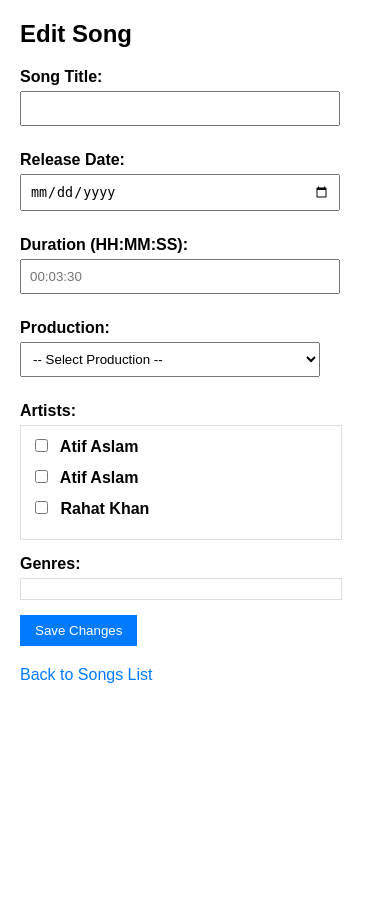
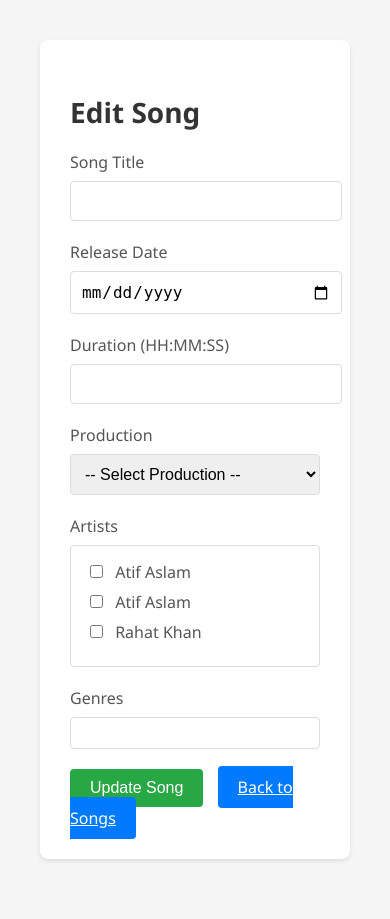
Before and after one commit to jamalihassan0307/Django-Migration-And-Model-Detailed-Basic-Code, a Django app: template myapp/templates/song/edit_song.html in a window 390 px wide. Before the commit the page ends 683 px from the top, so only its background shows below. Run offline with Django 5.2, Linux system fonts and the light colour scheme; the template is opened without the code that fills it: values that come from a table or form of the project are taken from there, others are empty; data comes from the database, SQL or seed files in the repository.

Commit message:
Refactor song management templates to improve structure and styling. Update HTML to use external CSS for consistent design, enhance form layouts, and add responsive features. Include messaging for user feedback and ensure better accessibility.

```diff
--- a/myapp/templates/song/edit_song.html
+++ b/myapp/templates/song/edit_song.html
@@ -1,66 +1,43 @@
 <!DOCTYPE html>
-<html>
+<html lang="en">
 <head>
+    <meta charset="UTF-8">
+    <meta name="viewport" content="width=device-width, initial-scale=1.0">
     <title>Edit Song</title>
-    <style>
-        body { font-family: Arial, sans-serif; margin: 20px; }
-        .form-group { margin-bottom: 15px; }
-        label { display: block; margin-bottom: 5px; font-weight: bold; }
-        input, select { padding: 8px; margin-bottom: 10px; width: 300px; }
-        .checkbox-group {
-            border: 1px solid #ddd;
-            padding: 10px;
-            max-height: 200px;
-            overflow-y: auto;
-            width: 300px;
-        }
-        .checkbox-item {
-            margin-bottom: 5px;
-            display: block;
-        }
-        .checkbox-item input[type="checkbox"] {
-            margin-right: 8px;
-            width: auto;
-        }
-        button {
-            padding: 8px 15px;
-            margin-right: 10px;
-            cursor: pointer;
-            background-color: #007bff;
-            color: white;
-            border: none;
-        }
-        .back-link {
-            display: inline-block;
-            margin-top: 20px;
-            color: #007bff;
-            text-decoration: none;
-        }
-    </style>
+    {% load static %}
+    <link rel="stylesheet" href="{% static 'css/song.css' %}">
 </head>
 <body>
+    <div class="container">
+        <div class="form-container">
             <h2>Edit Song</h2>
+
+            {% if messages %}
+                {% for message in messages %}
+                    <div class="message {{ message.tags }}">{{ message }}</div>
+                {% endfor %}
+            {% endif %}
 
             <form method="post">
                 {% csrf_token %}
 
                 <div class="form-group">
-            <label for="title">Song Title:</label>
+                    <label for="title">Song Title</label>
                     <input type="text" id="title" name="title" value="{{ song.title }}" required>
                 </div>
 
                 <div class="form-group">
-            <label for="released_date">Release Date:</label>
+                    <label for="released_date">Release Date</label>
                     <input type="date" id="released_date" name="released_date" value="{{ song.released_date|date:'Y-m-d' }}" required>
                 </div>
 
                 <div class="form-group">
-            <label for="duration">Duration (HH:MM:SS):</label>
-            <input type="text" id="duration" name="duration" value="{{ song.duration }}" placeholder="00:03:30" required>
+                    <label for="duration">Duration (HH:MM:SS)</label>
+                    <input type="text" id="duration" name="duration" value="{{ song.duration }}" required>
                 </div>
 
                 <div class="form-group">
-            <label for="production">Production:</label>
+                    <label for="production">Production</label>
                     <select id="production" name="production" required>
                         <option value="">-- Select Production --</option>
                         {% for production in productions %}
@@ -72,7 +49,7 @@
                 </div>
 
                 <div class="form-group">
-            <label>Artists:</label>
+                    <label>Artists</label>
                     <div class="checkbox-group">
                         {% for artist in artists %}
                             <label class="checkbox-item">
@@ -85,7 +62,7 @@
                 </div>
 
                 <div class="form-group">
-            <label>Genres:</label>
+                    <label>Genres</label>
                     <div class="checkbox-group">
                         {% for genre in genres %}
                             <label class="checkbox-item">
@@ -97,9 +74,10 @@
                     </div>
                 </div>
 
-        <button type="submit">Save Changes</button>
+                <button type="submit" class="button success-button">Update Song</button>
+                <a href="{% url 'songs' %}" class="button primary-button">Back to Songs</a>
             </form>
-
-    <a href="{% url 'fetch_songs' %}" class="back-link">Back to Songs List</a>
+        </div>
+    </div>
 </body>
 </html>
```
Also changed, not shown: myapp/templates/song/song_form.html (+19 -40 lines). Lines whose indentation alone changed are shown as unchanged.
